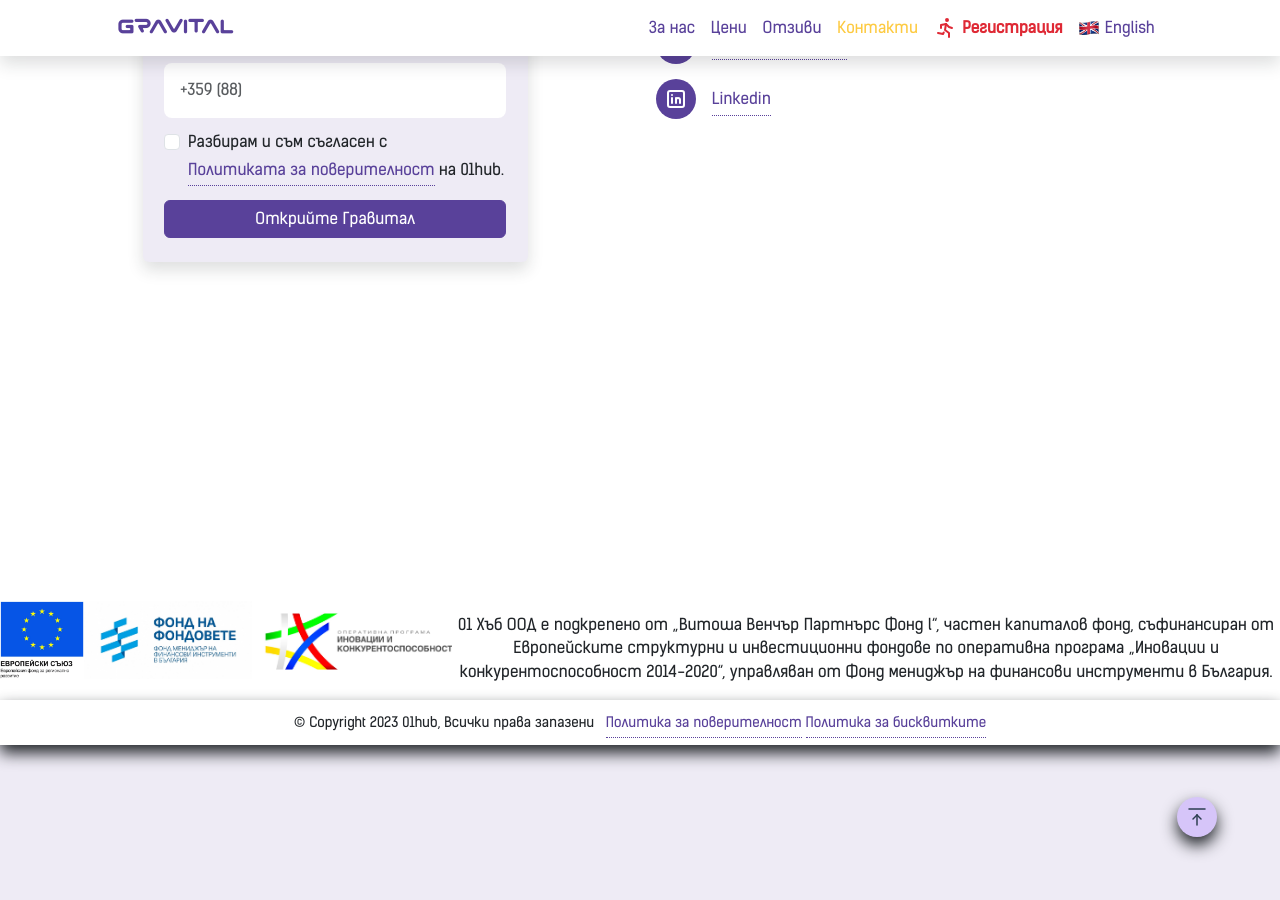
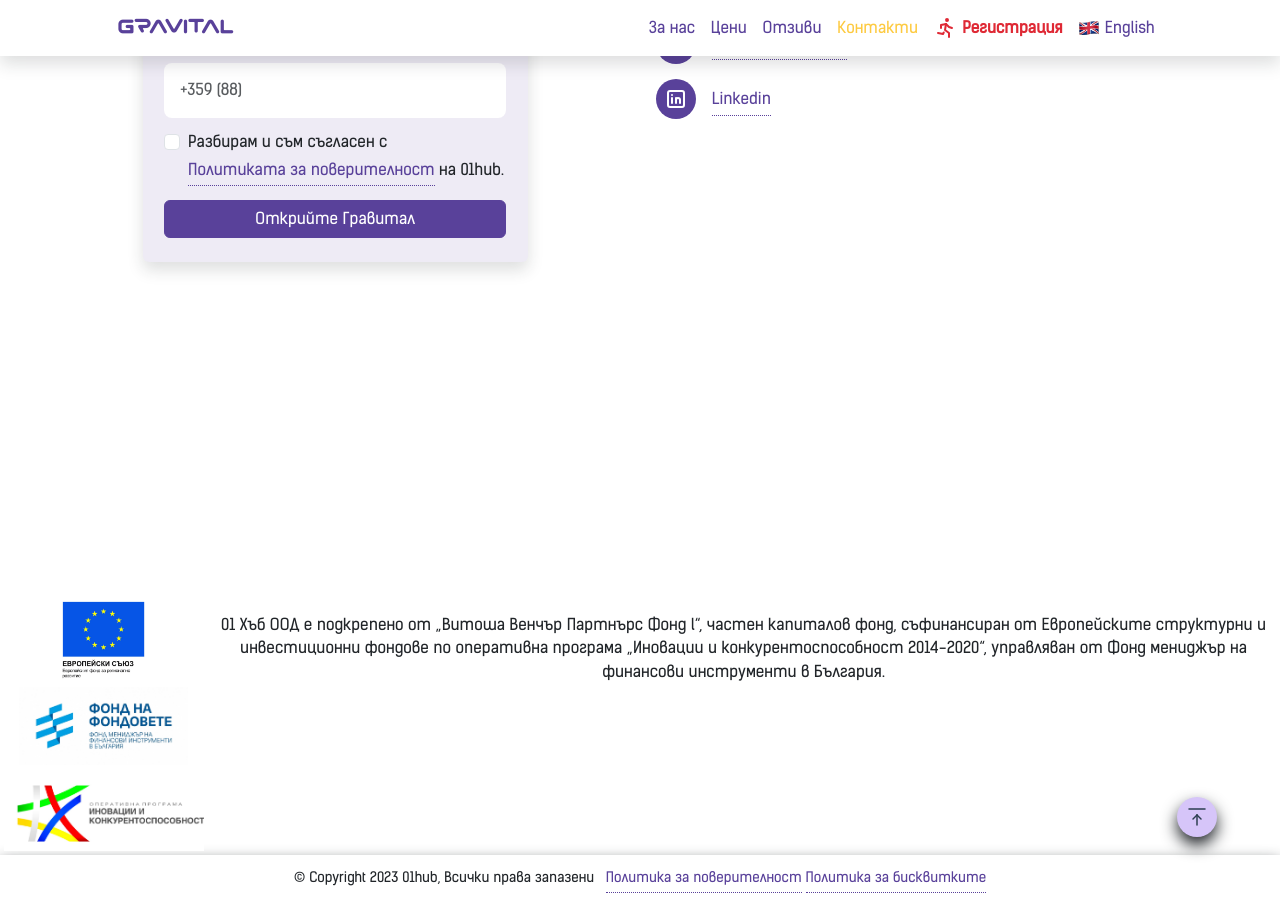
Before and after one commit to gravital-hr/gravital-hr.github.io, a Jekyll site: the page built from index.md, in a window 1280 px wide and 900 px high, scrolled down 4669 px. Built offline with Jekyll 4.4.1, drawn with Linux system fonts in a browser that asks for light colours.

Commit message:
Style tweaks

```diff
--- a/_includes/partners.html
+++ b/_includes/partners.html
@@ -1,11 +1,13 @@
 <section class="d-sm-flex gap-sm justify-content-center bg-white {{ section.style }}" id="{{ section.id }}">
-    {% if section.partners %} {% for f in section.partners %}
+    {% if section.partners %}
+    <div class="d-flex justify-content-center flex-wrap">
+        {% for f in section.partners %}
         <a href="{{ f.url }}" style="border: none" class="d-flex justify-content-center">
             <img src="{{ f.img }}" alt="{{ f.title }}" style="height: 78px; object-fit: contain" />
         </a>
-    {% endfor %} {% endif %}
-    <br>
-    <br>
+        {% endfor %}
+    </div>
+    {% endif %}
     {% if section.partners_footer_text %}
     <div class="text-center mt-3">
         <p>{{ section.partners_footer_text }}</p>
```
Lines whose indentation alone changed are shown as unchanged.
